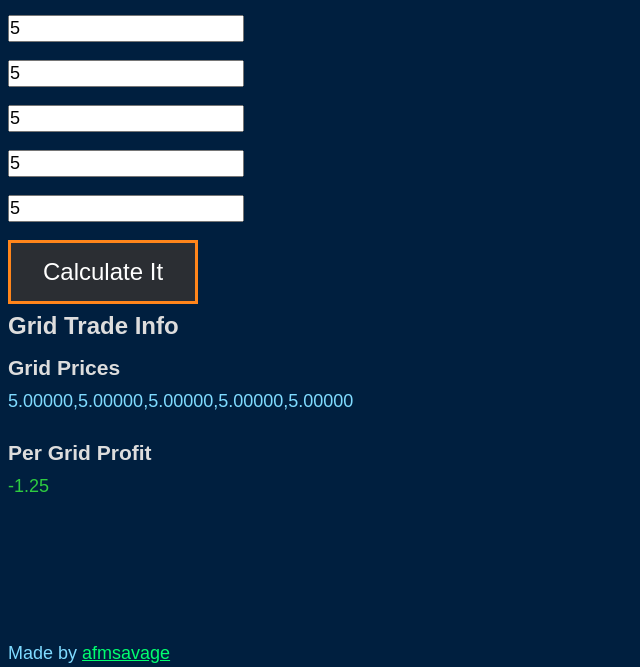
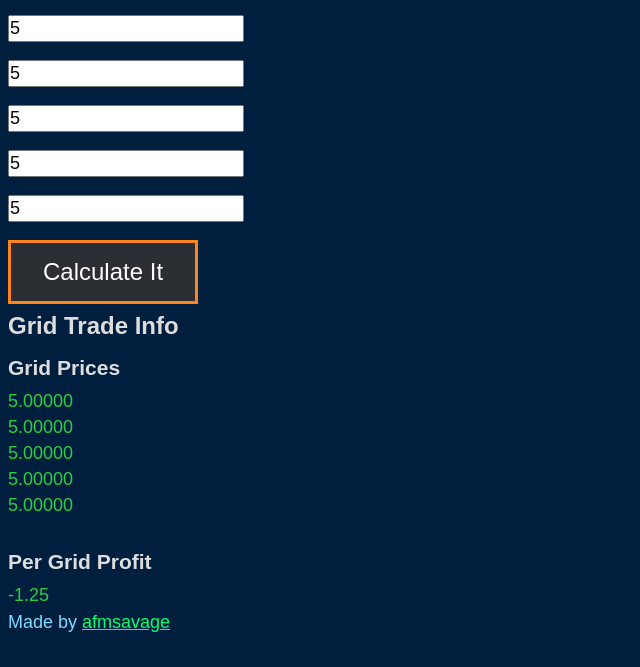
Before and after one commit to afmsavage/gridcalc, a plain HTML site: page index-old.html in a window 1280 px wide. Both pictures are taken after typing "5", "5", "5", "5", "5", "5" into the empty fields and a click on the button "Calculate It". Shown: the part 133-800 px from the top of the page, without its empty margins (0-640 px from the left). Drawn offline with Linux system fonts and the light colour scheme.

Commit message:
updated CSS style and how grids are displayed

```diff
--- a/calc.js
+++ b/calc.js
@@ -49,6 +49,7 @@ calcButton.addEventListener('click', function() {
   // clear the results area before displaying results for multiple calcs w/o reload
   gridValues.innerTest = '';
   oneGridsProfit.innerText = '';
+  gridsArray = [];
 
   highPrice = domHighPrice.value;
   lowPrice = domLowPrice.value;
@@ -62,6 +63,11 @@ calcButton.addEventListener('click', function() {
 
   let oneGridProfit = (gridsArray[1] - gridsArray[0]) * quantity - oneTradeFee;
 
-  gridValues.innerText = gridsArray;
+  gridsArray.forEach(function(aGrid) {
+    const newArrayItem = document.createElement('li');
+    newArrayItem.innerHTML = aGrid;
+    gridValues.appendChild(newArrayItem);
+  });
+  // gridValues.innerText = gridsArray;
   oneGridsProfit.innerText = parseFloat(oneGridProfit.toFixed(precision));
 });
--- a/style.css
+++ b/style.css
@@ -64,8 +64,22 @@ body {
     margin: auto;
     padding: 10px 2;
   }
-  footer {
-    position: absolute;
-    bottom: 0;
-    width: 50%;
-   }
+
+  button:hover {
+    background-color: #FF851B;
+    border: 3px solid #2b2e33;
+    color: black
+  }
+  li {
+    margin-bottom: 5px;
+    color: #2ECC40;
+    list-style-type: none
+  }
+/* NOTE: Can include this to split grids into two columns
+   ul li{
+    float: left;
+    width: 25%;
+}
+ul{
+    list-style-type: disc;
+} */
```
Also changed, not shown: index.html (+11 -9 lines).
